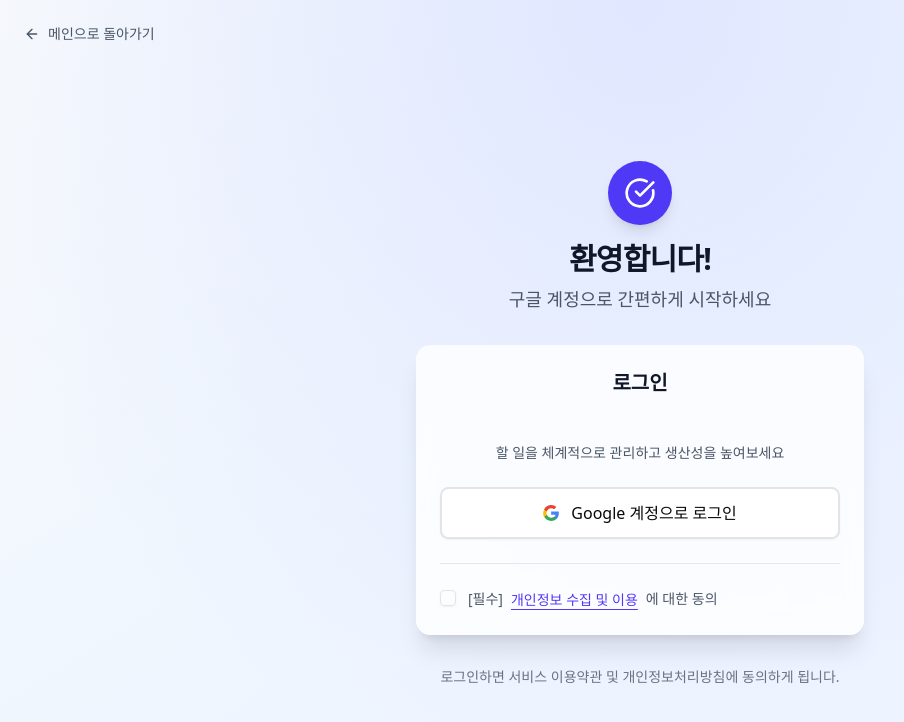
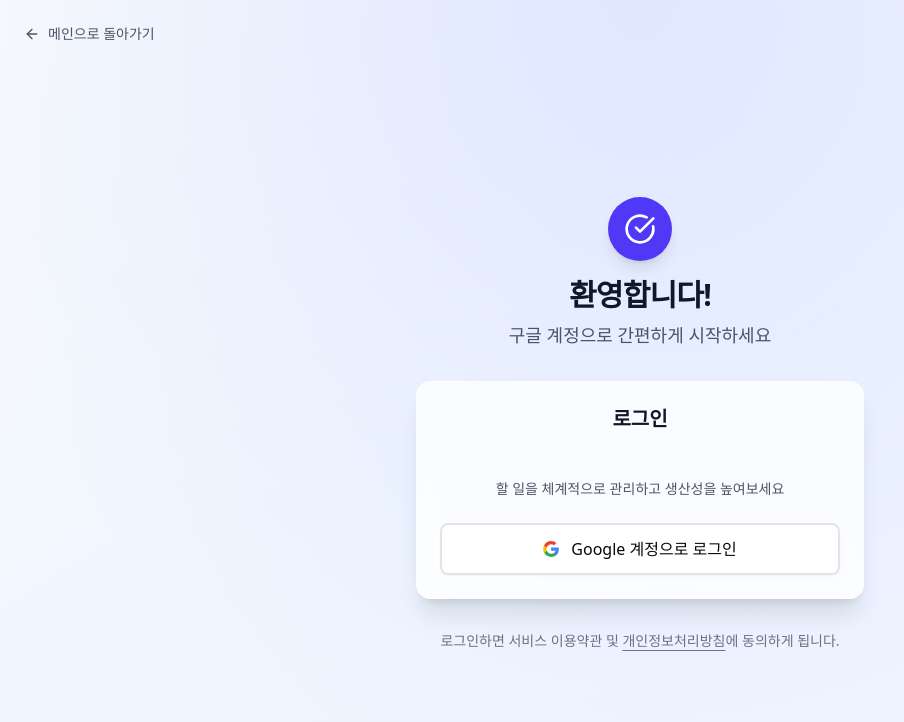
Before and after one commit to jchyng/todo-list, a Next.js app: page /login in a window 1280 px wide. Shown: the top 722 px of the page, without its empty margins (0-904 px from the left). Built offline with nearby package versions, Linux system fonts and the light colour scheme.

Commit message:
로그인 개인정보처리방침 체크 제거

```diff
--- a/src/app/login/page.jsx
+++ b/src/app/login/page.jsx
@@ -3,12 +3,7 @@
 import { useState, useRef } from "react";
 import Link from "next/link";
 import { Button } from "@/components/ui/button";
-import {
-  Card,
-  CardHeader,
-  CardContent,
-  CardTitle,
-} from "@/components/ui/card";
+import { Card, CardHeader, CardContent, CardTitle } from "@/components/ui/card";
 import {
   AlertDialog,
   AlertDialogAction,
@@ -19,26 +14,18 @@ import {
   AlertDialogTitle,
   AlertDialogTrigger,
 } from "@/components/ui/alert-dialog";
-import { Checkbox } from "@/components/ui/checkbox";
-import { Label } from "@/components/ui/label";
 import { ArrowLeft, CheckCircle } from "lucide-react";
 import { motion } from "motion/react";
 import { googleLogin } from "./actions";
 import { toast } from "sonner";
 
 export default function LoginPage() {
-  const [agreed, setAgreed] = useState(false);
   const [isLoading, setIsLoading] = useState(false);
   const formRef = useRef(null);
 
   const handleLoginClick = (e) => {
-    if (!agreed) {
-      e.preventDefault();
-      toast.error("개인정보 수집 및 이용에 동의해야 합니다.");
-    } else {
     setIsLoading(true);
     formRef.current.requestSubmit();
-    }
   };
 
   return (
@@ -48,7 +35,10 @@ export default function LoginPage() {
 
       {/* Back Button */}
       <div className="relative z-10 p-6">
-        <Link href="/" className="inline-flex items-center text-sm text-gray-600 dark:text-gray-300 hover:text-indigo-600 dark:hover:text-indigo-400 transition-colors">
+        <Link
+          href="/"
+          className="inline-flex items-center text-sm text-gray-600 dark:text-gray-300 hover:text-indigo-600 dark:hover:text-indigo-400 transition-colors"
+        >
           <ArrowLeft className="mr-2 h-4 w-4" />
           메인으로 돌아가기
         </Link>
@@ -93,7 +83,11 @@ export default function LoginPage() {
                     할 일을 체계적으로 관리하고 생산성을 높여보세요
                   </p>
 
-                  <form ref={formRef} action={googleLogin} className="space-y-4">
+                  <form
+                    ref={formRef}
+                    action={googleLogin}
+                    className="space-y-4"
+                  >
                     <Button
                       type="button"
                       variant="outline"
@@ -157,23 +151,25 @@ export default function LoginPage() {
                   </form>
                 </div>
 
-                <div className="border-t border-gray-200 dark:border-gray-700 pt-6">
-                  <div className="flex items-start space-x-3">
-                    <Checkbox
-                      id="terms"
-                      checked={agreed}
-                      onCheckedChange={() => setAgreed(!agreed)}
-                      className="mt-0.5"
-                    />
-                    <Label htmlFor="terms" className="text-sm text-gray-600 dark:text-gray-300 leading-relaxed">
-                      [필수]{" "}
+              </CardContent>
+            </Card>
+          </motion.div>
+
+          <motion.div
+            initial={{ opacity: 0 }}
+            animate={{ opacity: 1 }}
+            transition={{ duration: 0.6, delay: 0.4 }}
+            className="text-center mt-8"
+          >
+            <p className="text-sm text-gray-500 dark:text-gray-400">
+              로그인하면 서비스 이용약관 및{" "}
               <AlertDialog>
                 <AlertDialogTrigger asChild>
                   <Button
                     variant="link"
-                            className="p-0 h-auto text-indigo-600 dark:text-indigo-400 underline font-medium hover:text-indigo-700 dark:hover:text-indigo-300"
+                    className="p-0 h-auto text-gray-500 dark:text-gray-400 underline hover:text-indigo-600 dark:hover:text-indigo-400 transition-colors"
                   >
-                            개인정보 수집 및 이용
+                    개인정보처리방침
                   </Button>
                 </AlertDialogTrigger>
                 <AlertDialogContent className="max-w-2xl max-h-[80vh] overflow-y-auto">
@@ -217,22 +213,7 @@ export default function LoginPage() {
                   </AlertDialogFooter>
                 </AlertDialogContent>
               </AlertDialog>
-                      에 대한 동의
-                    </Label>
-                  </div>
-                </div>
-              </CardContent>
-            </Card>
-          </motion.div>
-
-          <motion.div
-            initial={{ opacity: 0 }}
-            animate={{ opacity: 1 }}
-            transition={{ duration: 0.6, delay: 0.4 }}
-            className="text-center mt-8"
-          >
-            <p className="text-sm text-gray-500 dark:text-gray-400">
-              로그인하면 서비스 이용약관 및 개인정보처리방침에 동의하게 됩니다.
+              에 동의하게 됩니다.
             </p>
           </motion.div>
         </div>
```
Lines whose indentation alone changed are shown as unchanged.
